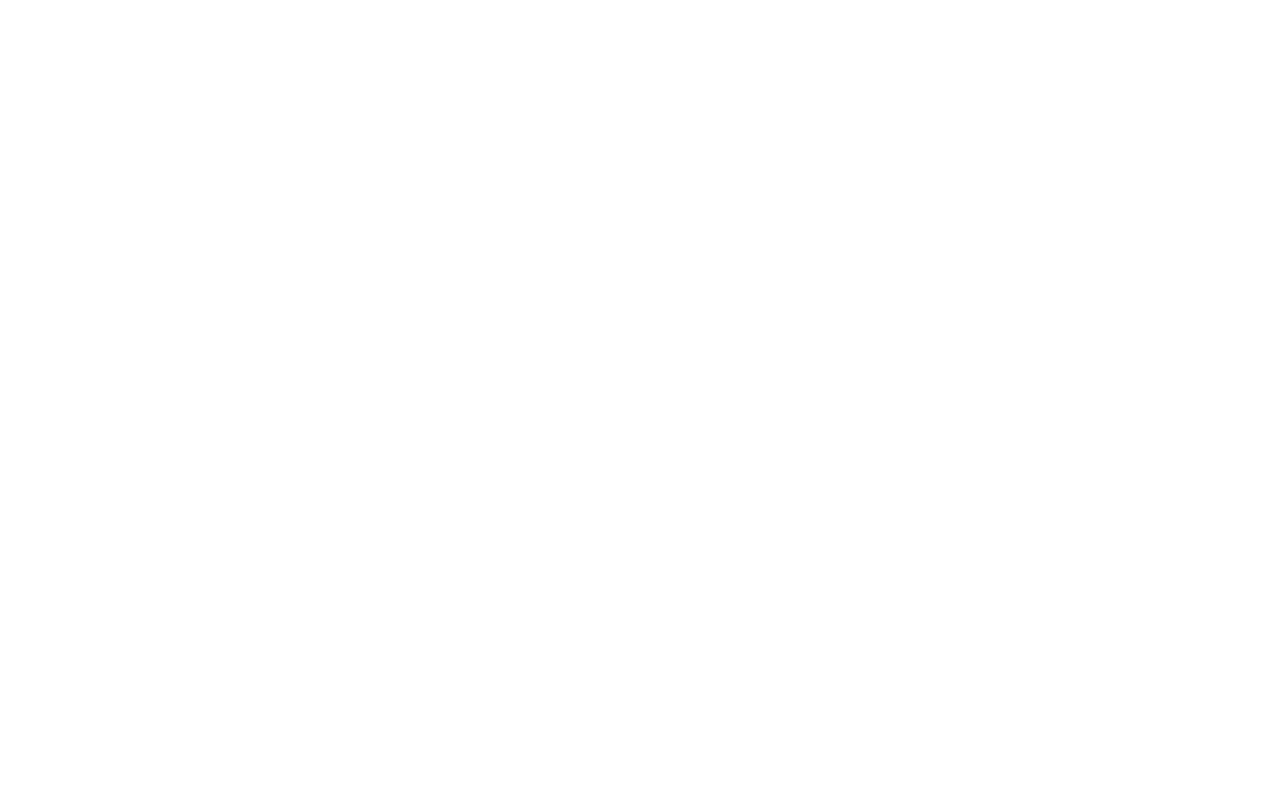
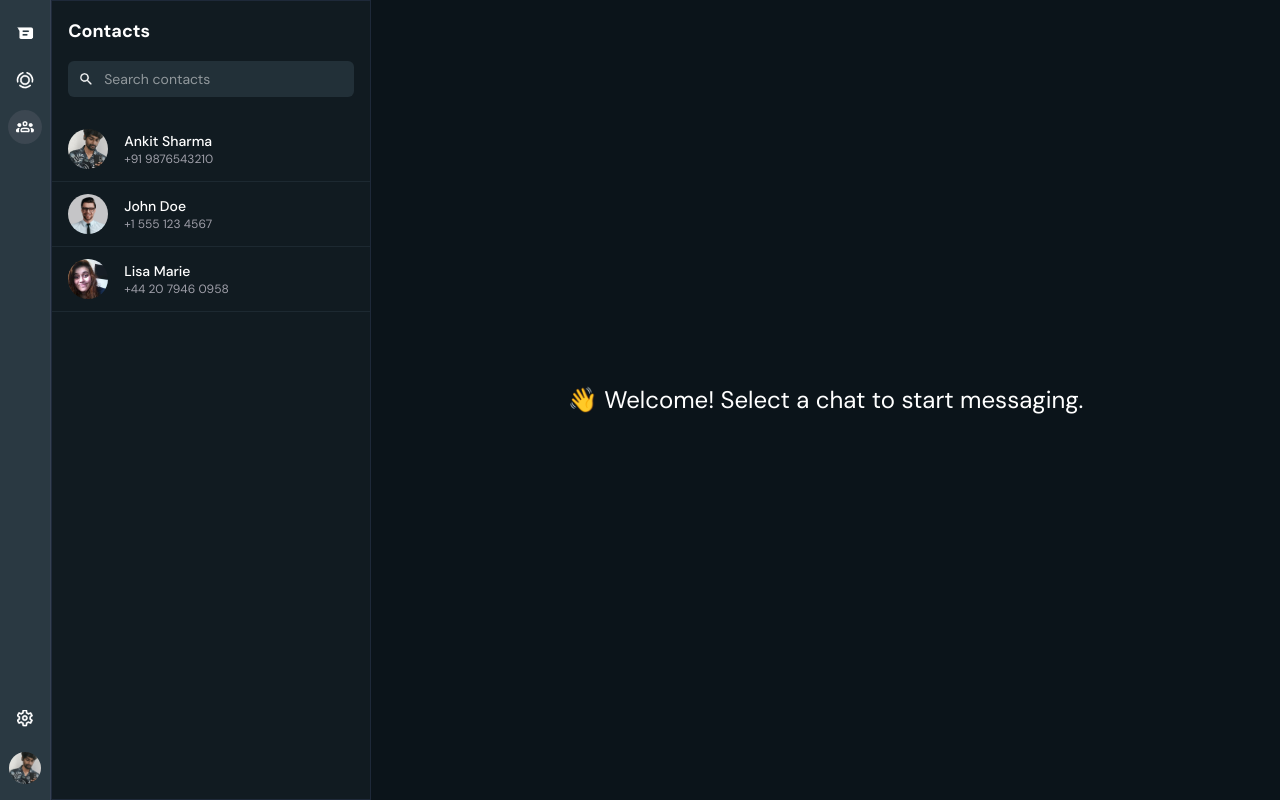
Before and after one commit to ankitrajxd/whatsapp-frontend, a React (Vite) app: page /contacts in a window 1280 px wide. Before the commit this address had no page. Built offline with nearby package versions, Linux system fonts and the light colour scheme.

Commit message:
feat: implement contacts feature with layout and routing; add Contacts and ContactsLayout components

```diff
--- a/src/components/ChatList.tsx
+++ b/src/components/ChatList.tsx
@@ -9,14 +9,16 @@
           <h2 className="font-bold text-lg">Chats</h2>
 
           <div className="flex items-center gap-5">
-            <img
-              src="/icons/start-new-chat.png"
-              alt="Start new chat"
-              className="invert size-5"
-            />
+            <Link to={"/contacts"}>
+              <img
+                src="/icons/start-new-chat.png"
+                alt="Start new chat"
+                className="invert size-5"
+              />
+            </Link>
             <img
               src="/icons/three-dot-menu.png"
-              alt="Start new chat"
+              alt="More options"
               className="invert size-5"
             />
           </div>
--- /dev/null
+++ b/src/components/Contacts.tsx
@@ -0,0 +1,83 @@
+import { Link, useLocation } from "react-router";
+
+const contacts = [
+  {
+    id: "ankit",
+    name: "Ankit Sharma",
+    number: "+91 9876543210",
+    image: "/images/user.jpg",
+  },
+  {
+    id: "john",
+    name: "John Doe",
+    number: "+1 555 123 4567",
+    image: "/images/john.jpg",
+  },
+  {
+    id: "lisa",
+    name: "Lisa Marie",
+    number: "+44 20 7946 0958",
+    image: "/images/lisa.jpg",
+  },
+];
+
+export const Contacts = () => {
+  const location = useLocation();
+
+  return (
+    <div className="h-full">
+      <div>
+        <div className="flex items-center justify-between p-4 pb-0">
+          <h2 className="font-bold text-lg">Contacts</h2>
+        </div>
+        <div className="p-4 pb-0">
+          <div className="flex items-center gap-2 bg-surface/70 rounded-md p-2">
+            <img src="/icons/search-icon.png" className="w-5 invert" />
+            <input
+              type="text"
+              placeholder="Search contacts"
+              className="flex-1 outline-none text-sm"
+            />
+          </div>
+        </div>
+        <div className="overflow-y-auto mt-5">
+          {contacts.map((contact) => (
+            <ContactItem
+              key={contact.id}
+              contact={contact}
+              selected={location.pathname === `/contacts/${contact.id}`}
+            />
+          ))}
+        </div>
+      </div>
+    </div>
+  );
+};
+
+function ContactItem({
+  contact,
+  selected,
+}: {
+  contact: { id: string; name: string; number: string; image: string };
+  selected: boolean;
+}) {
+  return (
+    <Link to={`/chat/${contact.id}`} className="flex flex-col gap-2">
+      <div
+        className={`flex items-center gap-4 cursor-pointer hover:bg-surface/70 px-4 py-3 border-b border-surface/50 ${
+          selected ? "bg-surface/70" : ""
+        }`}
+      >
+        <img
+          src={contact.image}
+          alt={contact.name}
+          className="size-10 rounded-full"
+        />
+        <div className="flex flex-col flex-1 gap-0">
+          <span className="text-sm font-medium">{contact.name}</span>
+          <span className="text-xs text-zinc-400">{contact.number}</span>
+        </div>
+      </div>
+    </Link>
+  );
+}
--- a/src/components/SideBar.tsx
+++ b/src/components/SideBar.tsx
@@ -25,14 +25,23 @@
         </Link>
         <img
           src="/icons/all-statuses-logo.png"
-          alt="all messages"
+          alt="all stauses"
           className="invert w-5"
         />
-        <img
-          src="/icons/community-logo.png"
-          alt="community"
-          className="invert w-5"
-        />
+
+        <Link to={"/contacts"} className="">
+          <div
+            className={`${
+              location.pathname.startsWith("/contacts") ? "bg-zinc-500/25" : ""
+            } flex items-center justify-center w-full rounded-full p-2`}
+          >
+            <img
+              src="/icons/community-logo.png"
+              alt="contacts"
+              className="invert w-5"
+            />
+          </div>
+        </Link>
       </div>
 
       <div className="flex items-center flex-col gap-4">
--- /dev/null
+++ b/src/layouts/ContactsLayout.tsx
@@ -0,0 +1,26 @@
+import { Outlet } from "react-router";
+import SideBar from "../components/SideBar";
+import Welcome from "../components/Welcome";
+
+export default function ContactsLayout() {
+  return (
+    <>
+      <div className="hidden md:flex">
+        <div className="w-[4%] h-screen bg-surface  text-white border-r border-gray-700">
+          <SideBar />
+        </div>
+
+        <div className="w-[25%] h-screen bg-background text-white overflow-y-auto border border-gray-800">
+          <Outlet />
+        </div>
+        <div className="flex-1 h-screen bg-background-dark text-white overflow-y-auto">
+          <Welcome /> {/* nested routes will render here */}
+        </div>
+      </div>
+
+      <div className="flex items-center text-sm justify-center h-screen text-center text-white bg-background-dark md:hidden">
+        This is is a desktop client. Please open it on a desktop device.
+      </div>
+    </>
+  );
+}
--- a/src/main.tsx
+++ b/src/main.tsx
@@ -10,6 +10,8 @@
 import LoginPage from "./components/LoginPage.tsx";
 
 import { QueryClient, QueryClientProvider } from "@tanstack/react-query";
+import { Contacts } from "./components/Contacts.tsx";
+import ContactsLayout from "./layouts/ContactsLayout.tsx";
 
 const queryClient = new QueryClient();
 
@@ -28,6 +30,11 @@
             <Route path="/profile" element={<Profile />} />
           </Route>
         </Routes>
+        <Routes>
+          <Route path="/contacts" element={<ContactsLayout />}>
+            <Route index path="/contacts" element={<Contacts />} />
+          </Route>
+        </Routes>
       </BrowserRouter>
     </QueryClientProvider>
   </StrictMode>
```
